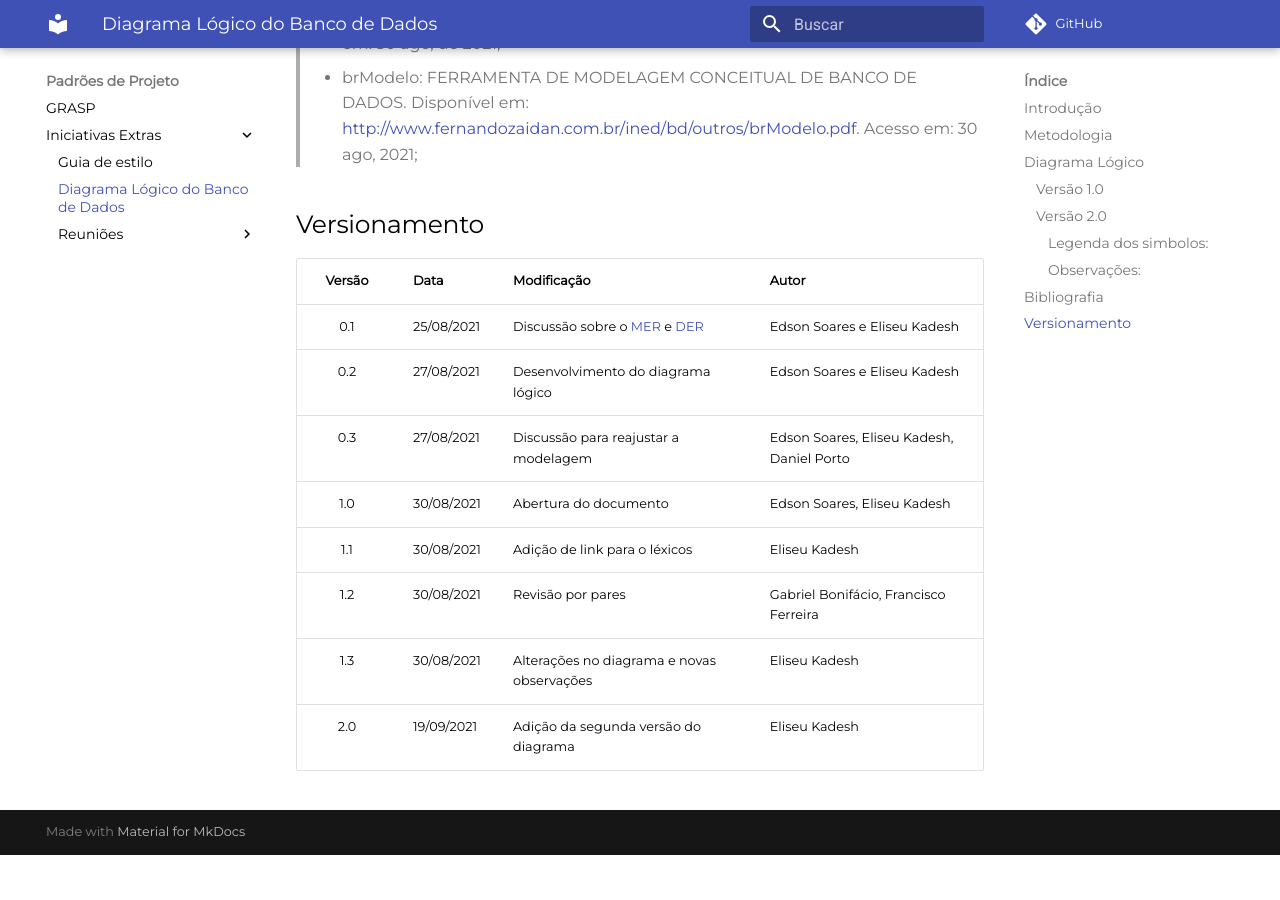
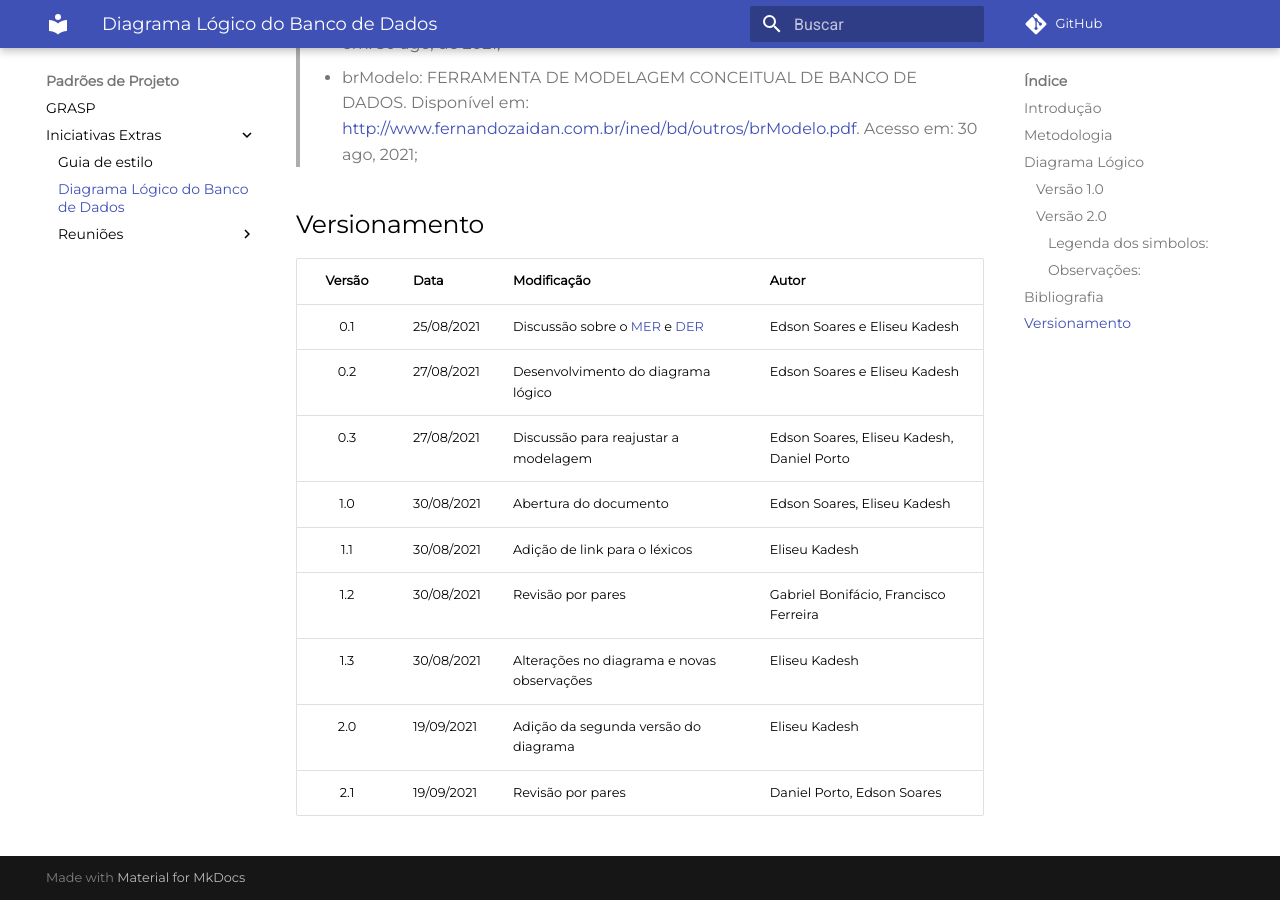
Before and after one commit to UnBArqDsw2021-1/2021.1_G6_Curumim, an MkDocs documentation site: the page built from docs/modelagem/modelagem-estatica/diagrama-logico-bd.md, in a window 1280 px wide and 900 px high, scrolled down 2733 px. Built offline with MkDocs 1.6.1 and Material for MkDocs 9.7.7, drawn with Linux system fonts in a browser that asks for light colours; comment, search, counter and statistics services are not loaded; before the commit the page ends 3588 px from its top, so only the background shows below that.

Commit message:
doc(#161) Adicionando revisao por pares ao versionamento.

```diff
--- a/docs/modelagem/modelagem-estatica/diagrama-logico-bd.md
+++ b/docs/modelagem/modelagem-estatica/diagrama-logico-bd.md
@@ -52,3 +52,4 @@ Depois de algumas discussões durante a construção do modelo lógico, foi obse
 | 1.2 | 30/08/2021 | Revisão por pares              | Gabriel Bonifácio, Francisco Ferreira |
 | 1.3 | 30/08/2021 | Alterações no diagrama e novas observações | Eliseu Kadesh |
 | 2.0 | 19/09/2021 | Adição da segunda versão do diagrama | Eliseu Kadesh |
+| 2.1 | 19/09/2021 | Revisão por pares | Daniel Porto, Edson Soares |
```
